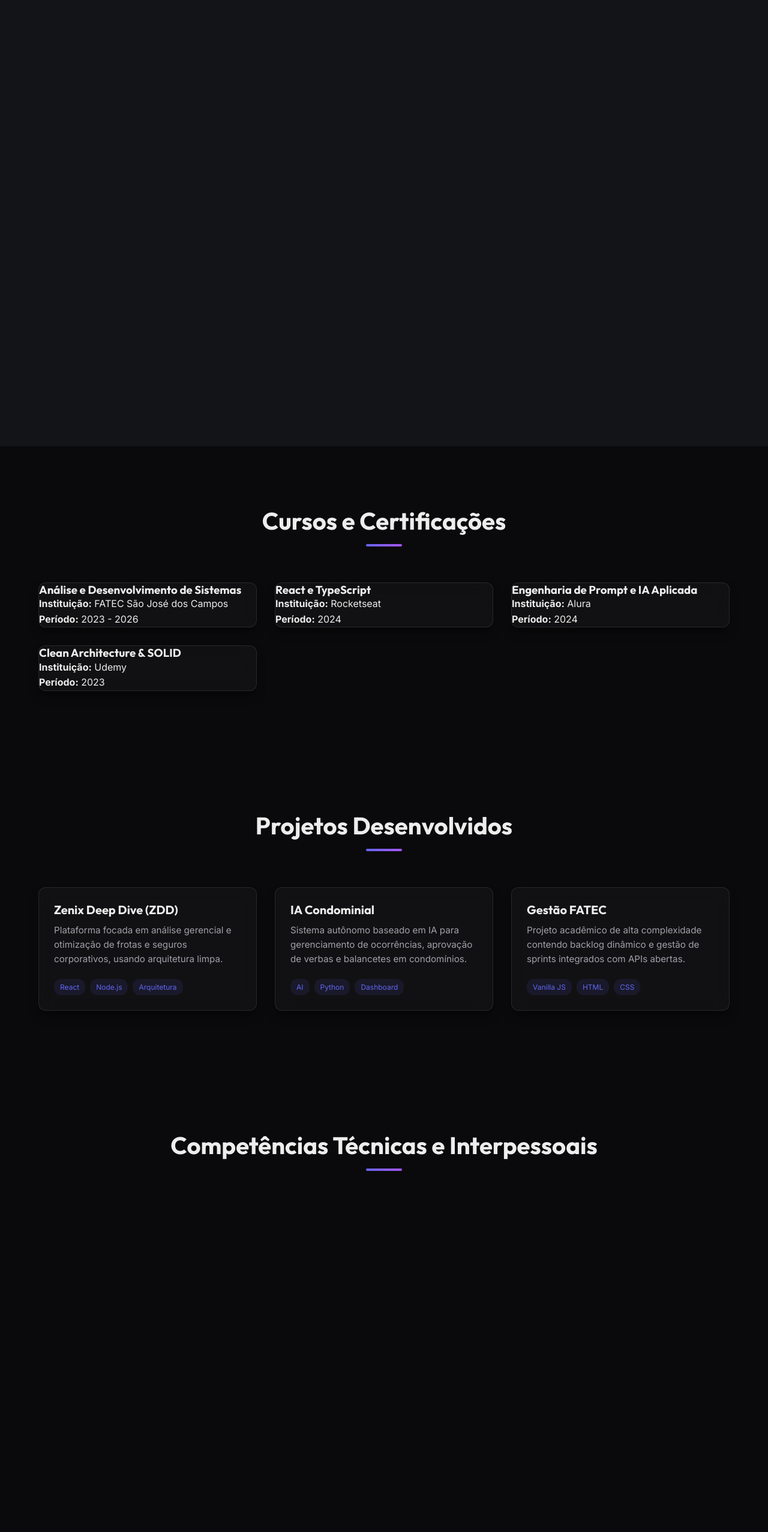
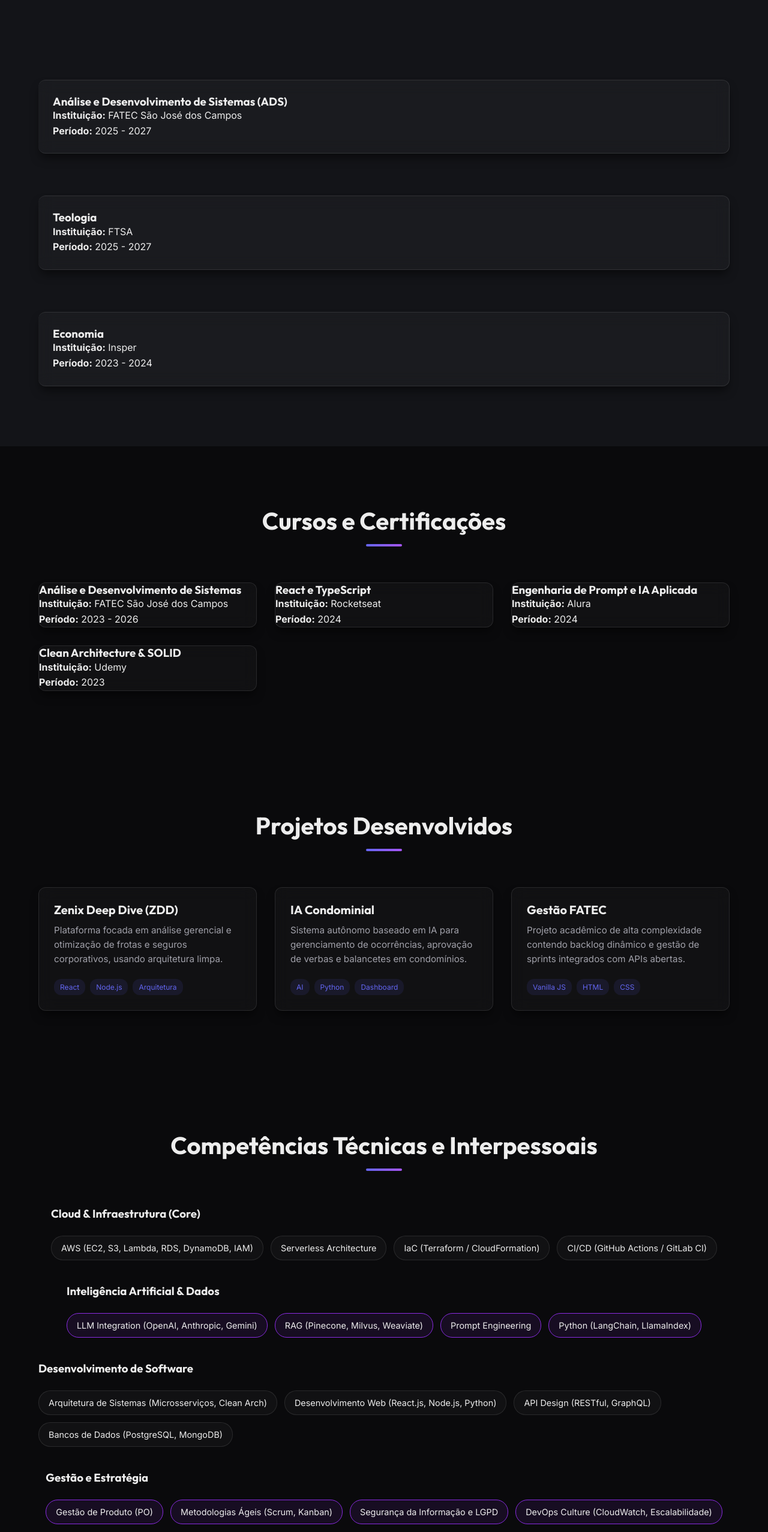
Before and after one commit to Garakis/Portfolio-ES2, a plain HTML site: page index.html in a window 1280 px wide. Shown: the part 970-3524 px from the top of the page at 60% size. Drawn offline with Linux system fonts and the light colour scheme.

Commit message:
fix: torna seções de formação e competências visíveis removendo classes órfãs do JS antigo

```diff
--- a/index.html
+++ b/index.html
@@ -98,7 +98,7 @@
                     <h2>Formação Acadêmica</h2>
                     <div class="line"></div>
                 </div>
-                <div class="about-content scroll-hidden text-center"
+                <div class="about-content text-center"
                     style="display: flex; flex-direction: column; align-items: flex-start;">
                     <br>
                     <div class="glass-card"
@@ -159,7 +159,7 @@
                     <h2>Competências Técnicas e Interpessoais</h2>
                     <div class="line"></div>
                 </div>
-                <div class="about-content scroll-hidden" style="display: flex; flex-direction: column; gap: 40px;">
+                <div class="about-content" style="display: flex; flex-direction: column; gap: 40px;">
                     <div>
                         <h3>Cloud & Infraestrutura (Core)</h3>
                         <br>
```
